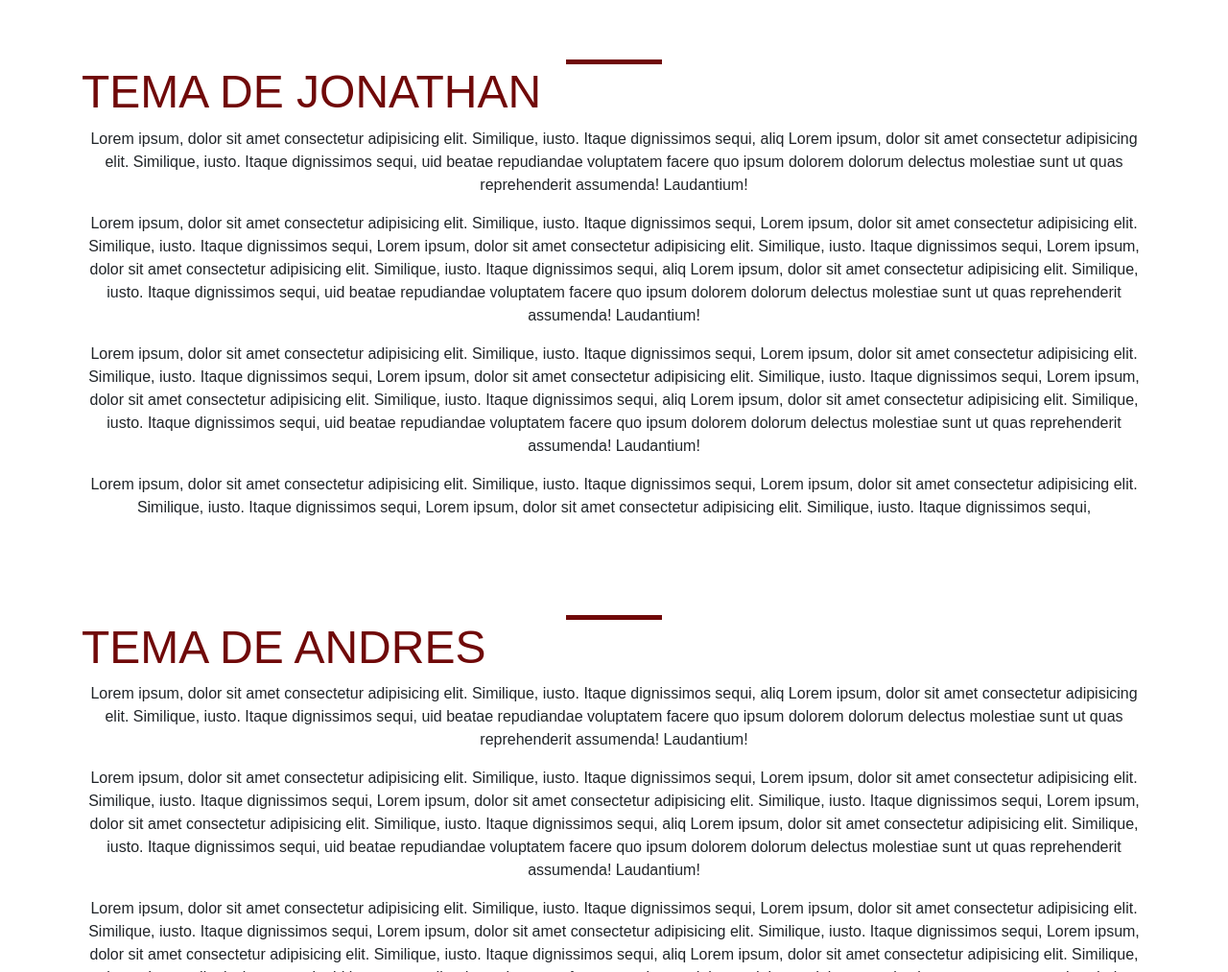
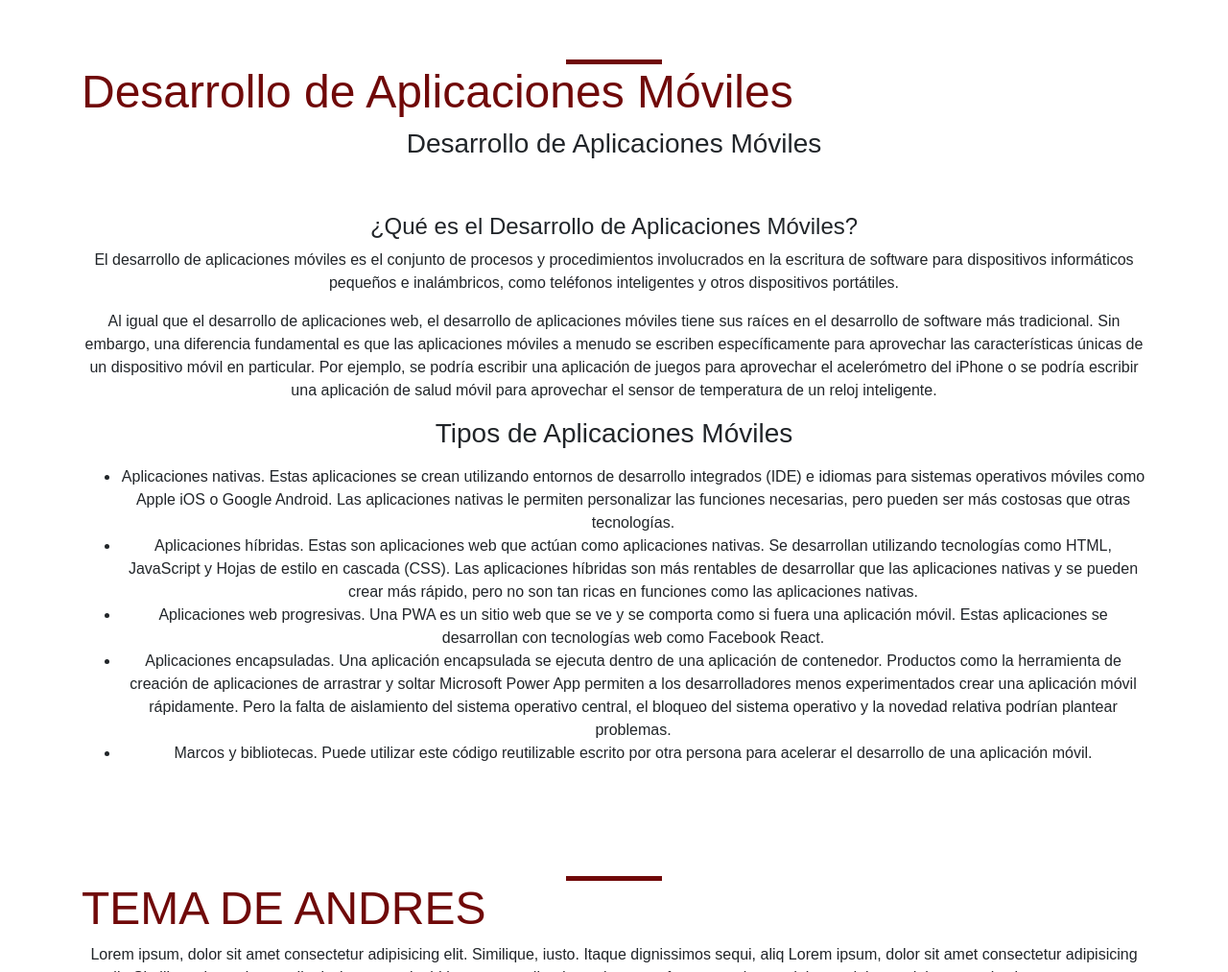
Before and after one commit to JonathanMN145/proyect_arsoft, a plain HTML site: page index.html in a window 1280 px wide. Shown: the part 4020-5033 px from the top of the page at 96% size. Drawn offline with Linux system fonts and the light colour scheme; a script that the page names is missing.

Commit message:
Avance de Commandojona145

```diff
--- a/index.html
+++ b/index.html
@@ -242,46 +242,35 @@
     <div class="container">
       <div class="row">
         <div class="col-12">
-          <h1 class="mainTitle">TEMA DE JONATHAN</h1>
-        </div>
+        <h1 class="mainTitle">Desarrollo de Aplicaciones Móviles</h1>
       </div>
-      <div class="row">
-        <div class="col-md-12 text-center position-relative">
-          <P>Lorem ipsum, dolor sit amet consectetur adipisicing elit. Similique,
-            iusto. Itaque dignissimos sequi, aliq
-            Lorem ipsum, dolor sit amet consectetur adipisicing elit. Similique,
-            iusto. Itaque dignissimos sequi, uid beatae repudiandae voluptatem facere quo ipsum dolorem dolorum delectus
-            molestiae sunt ut quas reprehenderit assumenda! Laudantium!</P>
-          Lorem ipsum, dolor sit amet consectetur adipisicing elit. Similique,
-          iusto. Itaque dignissimos sequi,
-          Lorem ipsum, dolor sit amet consectetur adipisicing elit. Similique,
-          iusto. Itaque dignissimos sequi,
-          Lorem ipsum, dolor sit amet consectetur adipisicing elit. Similique,
-          iusto. Itaque dignissimos sequi,
-          Lorem ipsum, dolor sit amet consectetur adipisicing elit. Similique,
-          iusto. Itaque dignissimos sequi, aliq
-          Lorem ipsum, dolor sit amet consectetur adipisicing elit. Similique,
-          iusto. Itaque dignissimos sequi, uid beatae repudiandae voluptatem facere quo ipsum dolorem dolorum delectus
-          molestiae sunt ut quas reprehenderit assumenda! Laudantium!</P>
-          Lorem ipsum, dolor sit amet consectetur adipisicing elit. Similique,
-          iusto. Itaque dignissimos sequi,
-          Lorem ipsum, dolor sit amet consectetur adipisicing elit. Similique,
-          iusto. Itaque dignissimos sequi,
-          Lorem ipsum, dolor sit amet consectetur adipisicing elit. Similique,
-          iusto. Itaque dignissimos sequi,
-          Lorem ipsum, dolor sit amet consectetur adipisicing elit. Similique,
-          iusto. Itaque dignissimos sequi, aliq
-          Lorem ipsum, dolor sit amet consectetur adipisicing elit. Similique,
-          iusto. Itaque dignissimos sequi, uid beatae repudiandae voluptatem facere quo ipsum dolorem dolorum delectus
-          molestiae sunt ut quas reprehenderit assumenda! Laudantium!</P>
-          Lorem ipsum, dolor sit amet consectetur adipisicing elit. Similique,
-          iusto. Itaque dignissimos sequi,
-          Lorem ipsum, dolor sit amet consectetur adipisicing elit. Similique,
-          iusto. Itaque dignissimos sequi,
-          Lorem ipsum, dolor sit amet consectetur adipisicing elit. Similique,
-          iusto. Itaque dignissimos sequi,
-        </div>
+    </div>
+    <div class="row">
+      <div class="col-md-12 text-center position-relative">
+          <h3>Desarrollo de Aplicaciones Móviles</h3>
+          <br>
+          <br>
+          <h4>¿Qué es el Desarrollo de Aplicaciones Móviles?</h4>
+          <P>El desarrollo de aplicaciones móviles es el conjunto de procesos y procedimientos involucrados en la escritura de software
+            para dispositivos informáticos pequeños e inalámbricos, como teléfonos inteligentes y otros dispositivos portátiles.</P>
+          <p>
+            Al igual que el desarrollo de aplicaciones web, el desarrollo de aplicaciones móviles tiene sus raíces en el desarrollo de software más tradicional.
+            Sin embargo, una diferencia fundamental es que las aplicaciones móviles a menudo se escriben específicamente para aprovechar las características únicas de
+            un dispositivo móvil en particular. Por ejemplo, se podría escribir una aplicación de juegos para aprovechar el acelerómetro del iPhone o se podría escribir
+            una aplicación de salud móvil para aprovechar el sensor de temperatura de un reloj inteligente.</p>
+
+          <h3>Tipos de Aplicaciones Móviles</h3>
+          <p>
+            <ul>
+            <li>Aplicaciones nativas. Estas aplicaciones se crean utilizando entornos de desarrollo integrados (IDE) e idiomas para sistemas operativos móviles como Apple iOS o Google Android. Las aplicaciones nativas le permiten personalizar las funciones necesarias, pero pueden ser más costosas que otras tecnologías.</li>
+            <li>Aplicaciones híbridas. Estas son aplicaciones web que actúan como aplicaciones nativas. Se desarrollan utilizando tecnologías como HTML, JavaScript y Hojas de estilo en cascada (CSS). Las aplicaciones híbridas son más rentables de desarrollar que las aplicaciones nativas y se pueden crear más rápido, pero no son tan ricas en funciones como las aplicaciones nativas.</li>
+            <li>Aplicaciones web progresivas. Una PWA es un sitio web que se ve y se comporta como si fuera una aplicación móvil. Estas aplicaciones se desarrollan con tecnologías web como Facebook React.</li>
+            <li>Aplicaciones encapsuladas. Una aplicación encapsulada se ejecuta dentro de una aplicación de contenedor. Productos como la herramienta de creación de aplicaciones de arrastrar y soltar Microsoft Power App permiten a los desarrolladores menos experimentados crear una aplicación móvil rápidamente. Pero la falta de aislamiento del sistema operativo central, el bloqueo del sistema operativo y la novedad relativa podrían plantear problemas.</li>
+            <li>Marcos y bibliotecas. Puede utilizar este código reutilizable escrito por otra persona para acelerar el desarrollo de una aplicación móvil.</li>
+          </ul>
+          </p>
       </div>
+    </div>
     </div>
     </div>
   </section>
```
